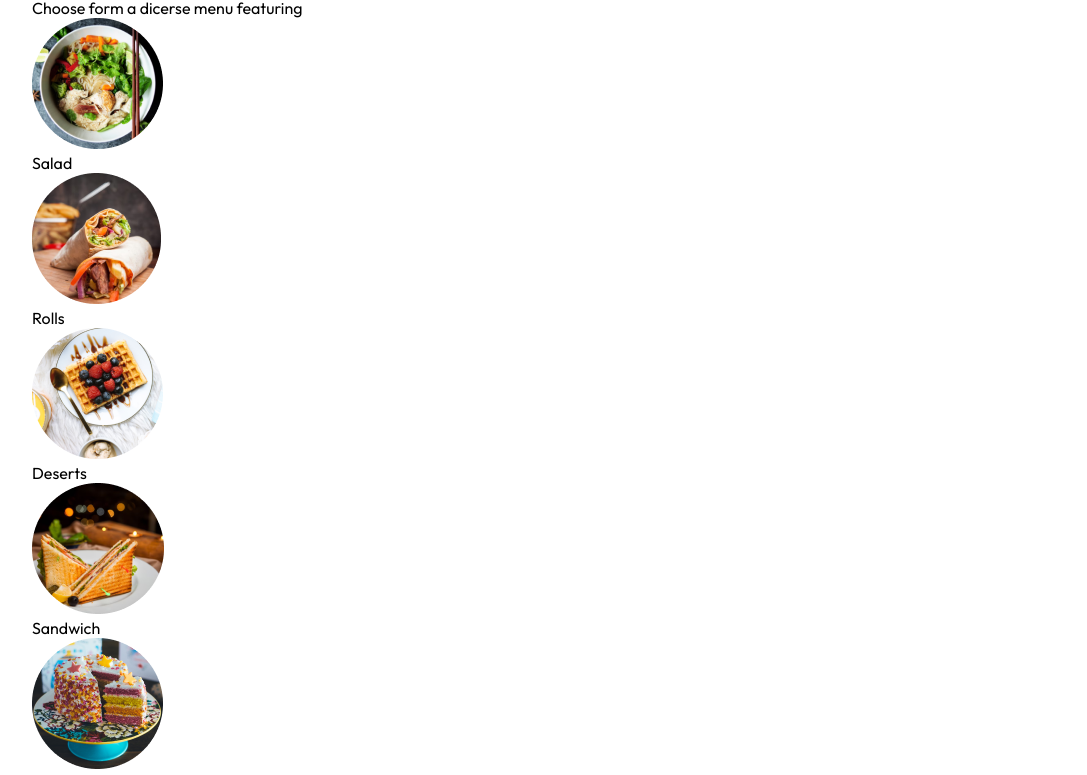
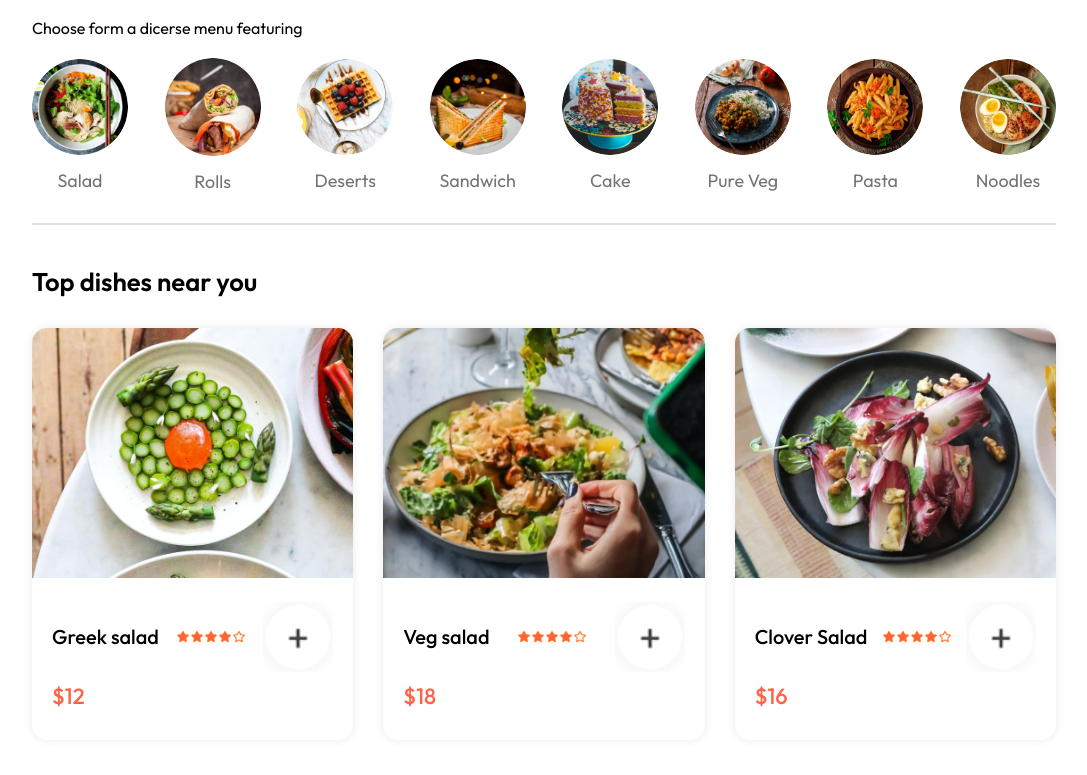
Before and after one commit to Smithz0/Well_Food_React, a React (Vite) app: page / in a window 1280 px wide. Shown: the part 619-1394 px from the top of the page, without its empty margins (96-1183 px from the left). Built offline with nearby package versions, Linux system fonts and the light colour scheme.

Commit message:
create FoodDisply component UI

```diff
--- a/src/components/Exploremenu/Exploremenu.css
+++ b/src/components/Exploremenu/Exploremenu.css
@@ -0,0 +1,61 @@
+.explore-menu{
+    display: flex;
+    flex-direction: column;
+    gap: 20px;
+}
+
+.explore-menu h1{
+    color: #262626;
+    font-weight: 500;
+}
+
+.explore-menu-text{
+    max-width: 60%;
+    columns: #808080;
+}
+
+.explore-menu-list{
+    display: flex;
+    justify-content: space-between;
+    align-items: center;
+    gap: 30px;
+    text-align: center;
+    margin: 20px,0px;
+    overflow-x: scroll;
+
+}
+
+.explore-menu-list::-webkit-scrollbar{
+    display: none
+    ;
+}
+
+.explore-menu-list-item img{
+    width: 7.5vw;
+    min-width: 80;
+    cursor: pointer;
+    border-radius: 50%;
+    transition: 0.3s;
+
+}
+
+.explore-menu-list-item p{
+    margin-top: 10px;
+    color: #747474;
+    font-size: max(1.4vw,16px);
+    cursor: pointer;
+}
+
+.explore-menu hr{
+    margin: 10px 0px;
+    height: 2px;
+    background-color: #e2e2e2;
+    border: none;
+}
+
+.explore-menu-list-item .active{
+    border:4px solid tomato;
+    padding:4px;
+
+
+}
--- a/src/components/Exploremenu/Exporemenu.jsx
+++ b/src/components/Exploremenu/Exporemenu.jsx
@@ -1,7 +1,7 @@
 import React from 'react'
 import './Exploremenu.css'
 import { menu_list } from '../../assets/assets'
-const Exporemenu=() => {
+const Exporemenu=({category,setCategory}) => {
   return (
     <div className='explore-menu' id='explore-menu'>
         <h1>Explore our menu</h1>
@@ -9,13 +9,14 @@
         <div className="explore-menu-list">
             {menu_list.map((item,index)=>{
                 return(
-                    <div key={index} className="explore-menu-list-item">
-                        <img src={item.menu_image}alt="" />
+                    <div onClick={()=>setCategory (prev=>prev===item.menu_name?"All":item.menu_name)} key={index} className="explore-menu-list-item">
+                        <img className={category===item.menu_name?"active":""} src={item.menu_image}alt="" />
                         <p> {item.menu_name}</p>
                     </div>
             )
             })}
         </div>
+        <hr />
     </div>
   )
 }
--- /dev/null
+++ b/src/components/FoodDisplay/FoodDisplay.css
@@ -0,0 +1,18 @@
+.food-display{
+    margin-top: 30px;
+
+}
+
+.food-display h2{
+    font-size: max(2vw,24px);
+    font-weight: 600;
+
+}
+
+.food-display-list{
+    display: grid;
+    grid-template-columns: repeat(auto-fill,minmax(240px,1fr));
+    margin-top: 30px;
+    gap: 30px;
+    row-gap: 50px;
+}
--- /dev/null
+++ b/src/components/FoodDisplay/FoodDisplay.jsx
@@ -0,0 +1,24 @@
+import React, { useContext } from 'react'
+import './FoodDisplay.css'
+import { StoreContext } from '../../context/StoreContext'
+import { food_list } from '../../assets/assets'
+import FoodItem from '../FoodItem/FoodItem'
+
+const FoodDisplay = ({category}) => {
+
+    const {food_list} = useContext(StoreContext)
+
+  return (
+    <div className='food-display' id='food-display'>
+        <h2>Top dishes near you</h2>
+        <div className="food-display-list">
+          {food_list.map((item,index)=>{
+            return <FoodItem key={index} id={item.id} name={item.name} desccription={item.desccription} price={item.price} image={item.image}/>
+          })}
+
+        </div>
+    </div>
+  )
+}
+
+export default FoodDisplay
--- /dev/null
+++ b/src/components/FoodItem/FoodItem.css
@@ -0,0 +1,46 @@
+.food-item{
+    width: 100%;
+    margin: auto;
+    border-radius: 15px;
+    box-shadow: 0px 0px 10px #00000015;
+    transition: 0.3s;
+    animation: fadein 1s;
+}
+
+.food-item-image{
+    width: 100%;
+    border-radius: 15px 15px 0px 0px;
+}
+
+.food-item-info{
+    padding: 20px;
+}
+
+.food-item-name-rating{
+    display: flex;
+    justify-content: space-between;
+    align-items: center;
+    margin-bottom: 10px;
+}
+
+.food-item-name-rating p{
+    font-size: 20px;
+    font-weight: 500;
+
+}
+
+.food-item-name-rating img{
+    width: 70px;
+}
+
+.food-item-desc{
+    color: #676767;
+    font-size: 12px;
+}
+
+.food-item-price{
+    color: tomato;
+    font-size: 22px;
+    font-weight: 500;
+    margin: 10px 0px ;
+}
--- /dev/null
+++ b/src/components/FoodItem/FoodItem.jsx
@@ -0,0 +1,35 @@
+import React, { useState } from 'react'
+import "./FoodItem.css"
+import { assets } from '../../assets/assets'
+const FoodItem = ({id,name,price,description,image}) => {
+
+const[itemcount,setItemcount]=useState(0)
+
+  return (
+    <div className='food-item'>
+        <div className="food-item-img-container">
+            <img className='food-item-image' src={image} alt="" />
+            </div>
+        <div className="food-item-info">
+            <div className="food-item-name-rating">
+                <p>{name}</p>
+                <img src={assets.rating_starts} alt="" />
+
+                {!itemcount
+                    ? <img className='add' onClick={()=>setItemcount(prev=>prev+1)} src={assets.add_icon_white} alt="" />
+                    : <div className="food-item-counter">
+                        <img onClick={()=>setItemcount(prev=>prev-1)} src={assets.remove_icon_red} alt="" />
+                        <p>{itemcount}</p>
+                        <img onClick={()=>setItemcount(prev=>prev+1)} src={assets.add_icon_green} alt="" />
+                    </div>
+                }
+            </div>
+            <p className="food-item-desc">{description}</p>
+            <p className="food-item-price">${price}</p>
+        </div>
+
+    </div>
+  )
+}
+
+export default FoodItem
--- /dev/null
+++ b/src/context/StoreContext.jsx
@@ -0,0 +1,19 @@
+import { createContext } from "react";
+import { food_list } from "../assets/assets";
+export const StoreContext = createContext(null)
+
+const StoreContextProvider =(props)=>{
+
+
+    const contextValue ={
+        food_list
+    }
+
+        return(
+            <StoreContext.Provider value={contextValue}>
+                {props.children}
+            </StoreContext.Provider>
+        )
+
+    }
+ export default StoreContextProvider;
--- a/src/pages/Home/Home.jsx
+++ b/src/pages/Home/Home.jsx
@@ -1,12 +1,17 @@
-import React from 'react'
+import React, { useState } from 'react'
 import './Home.css'
 import Header from '../../components/Header/Header'
 import Exporemenu from '../../components/Exploremenu/Exporemenu'
+import FoodDisplay from '../../components/FoodDisplay/FoodDisplay'
 const Home= () => {
+
+    const[category,setCategory] = useState("All");
+
   return (
     <div>
       <Header/>
-      <Exporemenu/>
+      <Exporemenu category={category} setCategory={setCategory} />
+      <FoodDisplay category={category}/>
     </div>
   )
 }
```
Also changed, not shown: src/main.jsx (+6 -2 lines).
